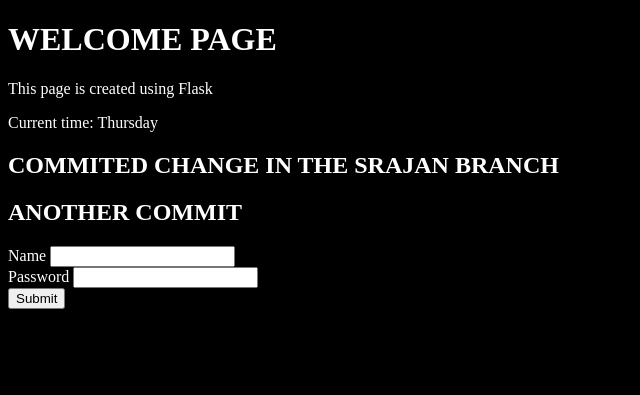
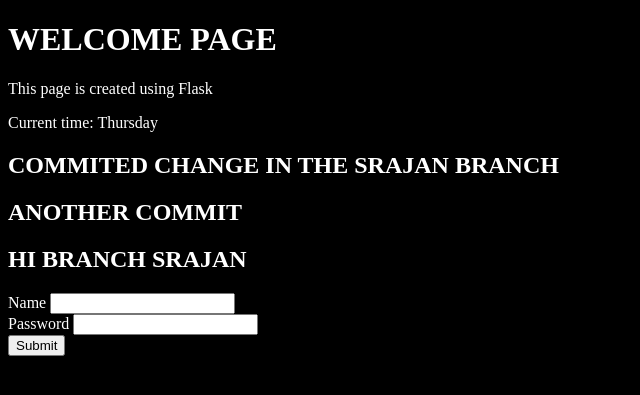
Before and after one commit to srajankotian37/DEVOPS, a Flask app: page / in a window 1280 px wide. Shown: the top 395 px of the page, without its empty margins (0-640 px from the left). Run offline with Flask 3, Linux system fonts and the light colour scheme.

Commit message:
hii from srajan

```diff
--- a/Assignments/Version_Control_Git/templates/index.html
+++ b/Assignments/Version_Control_Git/templates/index.html
@@ -13,6 +13,7 @@
     <p>Current time: {{ current_time }} </p>
     <h2>COMMITED CHANGE IN THE SRAJAN BRANCH</h2>
     <h2>ANOTHER COMMIT</h2>
+    <h2>HI BRANCH SRAJAN</h2>
 
     <form action="/submit" method="post">
         <label for="name">Name</label>
```
